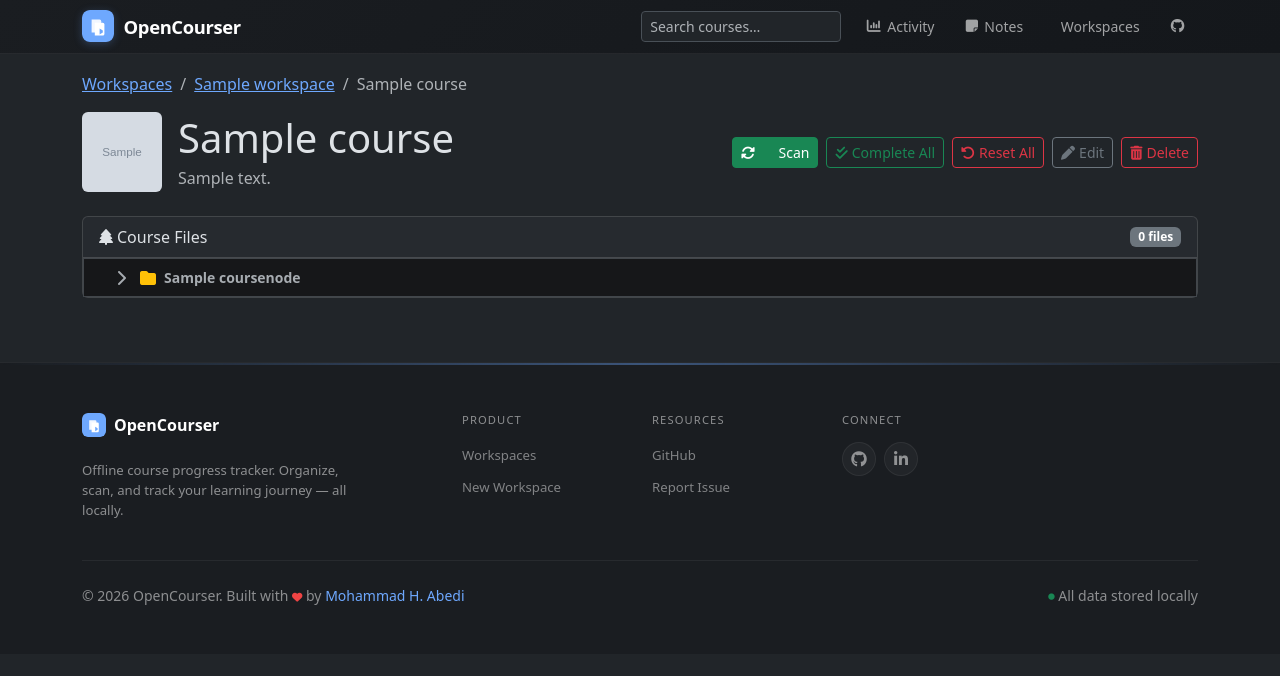
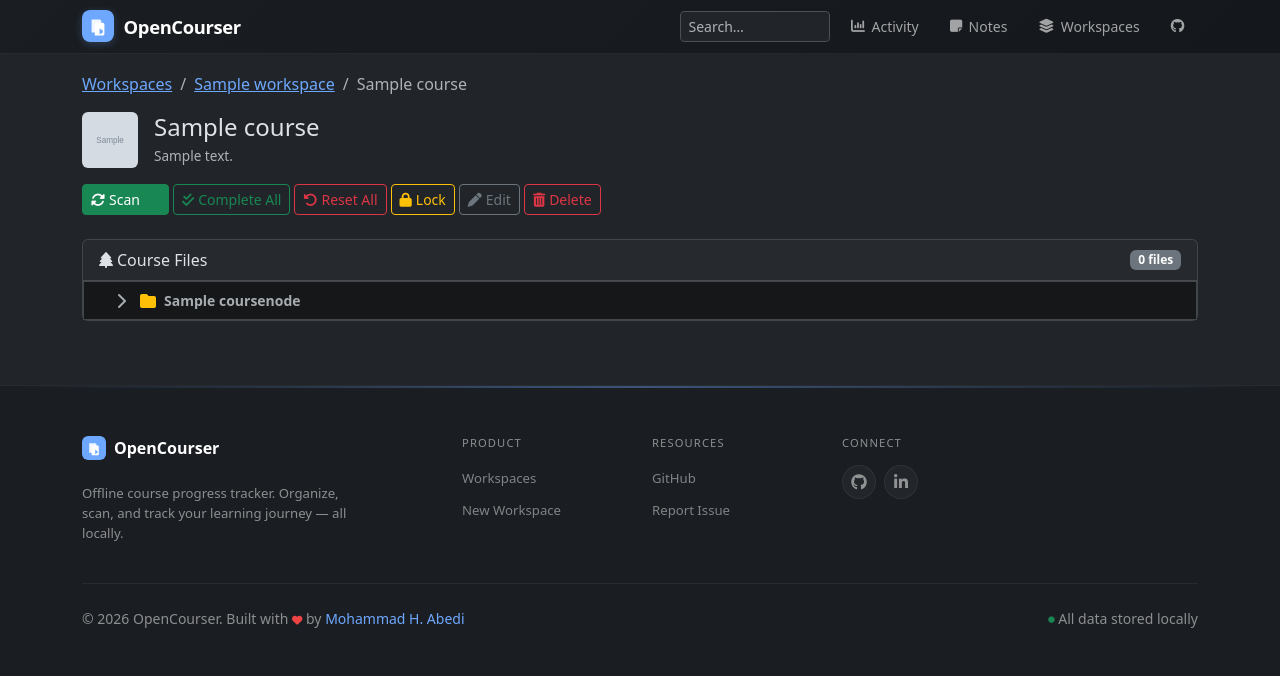
Before and after one commit to abedimhosein/open-courser, a Django app: page /courses/1/ in a window 1280 px wide. Shown: the top 676 px of the page. Run offline with Django 5.2, Linux system fonts and the light colour scheme; tables that the repository leaves empty hold one stand-in row (values such as "Sample post"); grey boxes marked "Sample" are stand-in pictures; data that the repository does not hold is empty; some libraries are stand-ins or nearby versions.

Commit message:
add lock for course

```diff
--- a/apps/courses/models.py
+++ b/apps/courses/models.py
@@ -22,6 +22,7 @@ class Course(models.Model):
     description = models.TextField(blank=True, default="")
     root_path = models.CharField(max_length=1024)
     cover_image = models.ImageField(upload_to=_cover_upload_path, blank=True)
+    locked = models.BooleanField(default=False)
     created_at = models.DateTimeField(auto_now_add=True)
     updated_at = models.DateTimeField(default=timezone.now, blank=True)
 
--- a/apps/courses/urls.py
+++ b/apps/courses/urls.py
@@ -8,6 +8,7 @@ urlpatterns = [
     path("<int:pk>/edit/", views.course_edit, name="course_edit"),
     path("<int:pk>/delete/", views.course_delete, name="course_delete"),
     path("<int:pk>/scan/", views.course_scan, name="course_scan"),
+    path("<int:pk>/toggle-lock/", views.course_toggle_lock, name="course_toggle_lock"),
     path("<int:pk>/complete-all/", views.course_complete_all, name="course_complete_all"),
     path("<int:pk>/reset-all/", views.course_reset_all, name="course_reset_all"),
     path("<int:pk>/progress/", views.course_progress_partial, name="course_progress_partial"),
--- a/apps/courses/views.py
+++ b/apps/courses/views.py
@@ -14,14 +14,14 @@ from apps.progress.services.tracker import (
     mark_completed,
     reset_file_progress,
 )
-from domain.skills.storage_mapping import resolve_absolute
+from domain.skills.storage_mapping import resolve_absolute, MissingRootError
 from domain.skills.media_understanding import discover_subtitles
 
 
 class CourseEditForm(ModelForm):
     class Meta:
         model = Course
-        fields = ["workspace", "title", "cover_image", "description"]
+        fields = ["workspace", "title", "cover_image", "description", "locked"]
 
 
 def _build_node_tree(nodes):
@@ -140,7 +140,21 @@ def course_delete(request: WSGIRequest, pk: int) -> HttpResponse:
 def course_scan(request: WSGIRequest, pk: int) -> HttpResponse:
     """Scan a single course and reload the page."""
     course = get_object_or_404(Course.objects.select_related("workspace"), pk=pk)
+    if course.locked:
+        response = HttpResponse()
+        response["HX-Refresh"] = "true"
+        return response
     scan_course(course)
+    response = HttpResponse()
+    response["HX-Refresh"] = "true"
+    return response
+
+
+def course_toggle_lock(request: WSGIRequest, pk: int) -> HttpResponse:
+    """Toggle the lock state of a course."""
+    course = get_object_or_404(Course, pk=pk)
+    course.locked = not course.locked
+    course.save(update_fields=["locked"])
     response = HttpResponse()
     response["HX-Refresh"] = "true"
     return response
@@ -266,14 +280,32 @@ def _toggle_node_completion(node: CourseNode) -> None:
 
 def file_detail(request: WSGIRequest, course_pk: int, node_pk: int) -> HttpResponse:
     """View a single course file node."""
+    from pathlib import Path as FilePath
+
     course = get_object_or_404(Course, pk=course_pk)
     node = get_object_or_404(CourseNode, pk=node_pk, course=course)
 
-    absolute_path = resolve_absolute(course.root_path, node.relative_path)
+    error = None
+    absolute_path = None
+
+    try:
+        absolute_path = resolve_absolute(course.root_path, node.relative_path)
+        if not FilePath(absolute_path).exists():
+            # Fallback: search for file by name in root directory
+            root_path = FilePath(course.root_path).resolve()
+            if root_path.exists():
+                for file_path in root_path.rglob(node.name):
+                    if file_path.is_file():
+                        absolute_path = file_path
+                        break
+            if not FilePath(absolute_path).exists():
+                error = "File not found on disk. The course may need to be re-scanned."
+    except MissingRootError:
+        error = "Course root directory not found. The course may need to be re-scanned."
 
     metadata_model = None
     subtitles = []
-    if node.file_type in ("video", "audio"):
+    if absolute_path and FilePath(absolute_path).exists() and node.file_type in ("video", "audio"):
         metadata_model = extract_and_save_metadata(node)
         subtitles = discover_subtitles(absolute_path, course.root_path)
 
@@ -285,9 +317,10 @@ def file_detail(request: WSGIRequest, course_pk: int, node_pk: int) -> HttpRespo
         {
             "course": course,
             "file": node,
-            "file_path": str(absolute_path),
+            "file_path": str(absolute_path) if absolute_path and FilePath(absolute_path).exists() else None,
             "metadata": metadata_model,
             "subtitles": subtitles,
             "progress": progress,
+            "error": error,
         },
     )
--- a/templates/base.html
+++ b/templates/base.html
@@ -138,15 +138,15 @@
             <div class="d-flex align-items-center justify-content-between">
                 <a class="oc-brand" href="{% url 'workspace_list' %}">
                     <img src="{% static 'logo.svg' %}" alt="OpenCourser">
-                    <span class="d-none d-sm-inline">OpenCourser</span>
+                    <span class="d-none d-md-inline">OpenCourser</span>
                 </a>
-                <div class="d-flex align-items-center gap-1">
-                    <form class="d-none d-sm-flex me-2" action="{% url 'course_search' %}" method="get">
+                <div class="d-flex align-items-center gap-2">
+                    <form class="d-none d-sm-flex" action="{% url 'course_search' %}" method="get">
                         <input type="search" class="form-control form-control-sm" name="q"
-                               placeholder="Search courses…" value="{{ request.GET.q|default:'' }}"
-                               style="width: 200px;">
+                               placeholder="Search…" value="{{ request.GET.q|default:'' }}"
+                               style="width: 150px;">
                     </form>
-                    <div class="d-none d-sm-flex align-items-center gap-1">
+                    <div class="d-none d-lg-flex align-items-center gap-1">
                         <a class="oc-nav-link" href="{% url 'activity' %}">
                             <i class="fa-solid fa-chart-column"></i> Activity
                         </a>
@@ -154,11 +154,22 @@
                             <i class="fa-solid fa-sticky-note"></i> Notes
                         </a>
                         <a class="oc-nav-link" href="{% url 'workspace_list' %}">
-                            <i class="fa-solid fa-grid-2"></i> Workspaces
+                            <i class="fa-solid fa-layer-group"></i> Workspaces
                         </a>
                         <a class="oc-nav-link" href="https://github.com/abedimhosein/open-courser" target="_blank" rel="noopener">
                             <i class="fa-brands fa-github"></i>
                         </a>
+                    </div>
+                    <div class="d-none d-sm-flex d-lg-none dropdown">
+                        <button class="btn btn-sm btn-outline-secondary dropdown-toggle" type="button" data-bs-toggle="dropdown">
+                            <i class="fa-solid fa-bars"></i>
+                        </button>
+                        <ul class="dropdown-menu dropdown-menu-end">
+                            <li><a class="dropdown-item" href="{% url 'activity' %}"><i class="fa-solid fa-chart-column me-2"></i>Activity</a></li>
+                            <li><a class="dropdown-item" href="{% url 'notes_search' %}"><i class="fa-solid fa-sticky-note me-2"></i>Notes</a></li>
+                            <li><a class="dropdown-item" href="{% url 'workspace_list' %}"><i class="fa-solid fa-layer-group me-2"></i>Workspaces</a></li>
+                            <li><a class="dropdown-item" href="https://github.com/abedimhosein/open-courser" target="_blank" rel="noopener"><i class="fa-brands fa-github me-2"></i>GitHub</a></li>
+                        </ul>
                     </div>
                     <div class="d-sm-none dropdown">
                         <button class="btn btn-sm btn-outline-secondary dropdown-toggle" type="button" data-bs-toggle="dropdown">
@@ -168,13 +179,13 @@
                             <li>
                                 <form class="px-3 py-1" action="{% url 'course_search' %}" method="get">
                                     <input type="search" class="form-control form-control-sm" name="q"
-                                           placeholder="Search courses…" value="{{ request.GET.q|default:'' }}">
+                                           placeholder="Search…" value="{{ request.GET.q|default:'' }}">
                                 </form>
                             </li>
                             <li><hr class="dropdown-divider"></li>
                             <li><a class="dropdown-item" href="{% url 'activity' %}"><i class="fa-solid fa-chart-column me-2"></i>Activity</a></li>
                             <li><a class="dropdown-item" href="{% url 'notes_search' %}"><i class="fa-solid fa-sticky-note me-2"></i>Notes</a></li>
-                            <li><a class="dropdown-item" href="{% url 'workspace_list' %}"><i class="fa-solid fa-grid-2 me-2"></i>Workspaces</a></li>
+                            <li><a class="dropdown-item" href="{% url 'workspace_list' %}"><i class="fa-solid fa-layer-group me-2"></i>Workspaces</a></li>
                             <li><a class="dropdown-item" href="https://github.com/abedimhosein/open-courser" target="_blank" rel="noopener"><i class="fa-brands fa-github me-2"></i>GitHub</a></li>
                         </ul>
                     </div>
--- a/templates/courses/detail.html
+++ b/templates/courses/detail.html
@@ -12,40 +12,56 @@
     </ol>
 </nav>
 
-<div class="d-flex flex-column flex-sm-row justify-content-between align-items-start align-items-sm-center mb-4 gap-2">
-    <div class="d-flex align-items-center gap-3 min-w-0">
+<div class="mb-4">
+    <div class="d-flex align-items-center gap-3 mb-3">
         {% if course.cover_image %}
         <img src="{{ course.cover_image.url }}" alt="" class="rounded flex-shrink-0"
-             style="width: 80px; height: 80px; object-fit: cover;">
+             style="width: 56px; height: 56px; object-fit: cover;">
         {% endif %}
-        <div>
-            <h1 class="text-break mb-1">{{ course.title }}</h1>
+        <div class="flex-grow-1 min-w-0">
+            <h1 class="mb-0" style="font-size: 1.5rem; white-space: nowrap; overflow: hidden; text-overflow: ellipsis;">
+                {{ course.title }}
+                {% if course.locked %}
+                <i class="fa-solid fa-lock ms-2" style="color: var(--accent); font-size: 0.6em;"></i>
+                {% endif %}
+            </h1>
             {% if course.description %}
-            <p class="text-muted mb-0">{{ course.description }}</p>
+            <p class="text-muted mb-0 mt-1" style="font-size: 0.85rem;">{{ course.description }}</p>
             {% endif %}
         </div>
     </div>
-    <div class="flex-shrink-0 d-flex flex-wrap gap-2">
-        <button class="btn btn-success btn-sm"
+    <div class="d-flex flex-wrap gap-1">
+        <button class="btn btn-sm {% if course.locked %}btn-outline-secondary{% else %}btn-success{% endif %}"
+                title="{% if course.locked %}Course is locked{% else %}Scan for new files{% endif %}"
+                {% if course.locked %}disabled{% endif %}
                 hx-post="{% url 'course_scan' course.pk %}"
                 hx-target="main.container"
                 hx-swap="outerHTML"
                 hx-indicator="#course-scan-spinner">
-            <i class="fa-solid fa-rotate me-1"></i><span id="course-scan-spinner" class="spinner-border spinner-border-sm htmx-indicator" role="status"></span>
-            Scan
+            <i class="fa-solid fa-rotate me-1"></i>Scan<span id="course-scan-spinner" class="spinner-border spinner-border-sm htmx-indicator ms-1" role="status"></span>
         </button>
         <button class="btn btn-outline-success btn-sm"
+                title="Mark all files as completed"
                 hx-post="{% url 'course_complete_all' course.pk %}"
                 hx-confirm="Mark all files as completed?">
             <i class="fa-solid fa-check-double me-1"></i>Complete All
         </button>
         <button class="btn btn-outline-danger btn-sm"
+                title="Reset progress for all files"
                 hx-post="{% url 'course_reset_all' course.pk %}"
                 hx-confirm="Reset progress for all files?">
             <i class="fa-solid fa-rotate-left me-1"></i>Reset All
         </button>
-        <a href="{% url 'course_edit' course.pk %}" class="btn btn-outline-secondary btn-sm"><i class="fa-solid fa-pen me-1"></i>Edit</a>
-        <a href="{% url 'course_delete' course.pk %}" class="btn btn-outline-danger btn-sm"><i class="fa-solid fa-trash-can me-1"></i>Delete</a>
+        <button class="btn btn-sm {% if course.locked %}btn-warning{% else %}btn-outline-warning{% endif %}"
+                title="{% if course.locked %}Unlock course{% else %}Lock course to prevent scanning{% endif %}"
+                hx-post="{% url 'course_toggle_lock' course.pk %}"
+                hx-target="main.container"
+                hx-swap="outerHTML"
+                hx-confirm="{% if course.locked %}Unlock this course?{% else %}Lock this course? Scanning will be disabled.{% endif %}">
+            <i class="fa-solid fa-{% if course.locked %}lock-open{% else %}lock{% endif %} me-1"></i>{% if course.locked %}Unlock{% else %}Lock{% endif %}
+        </button>
+        <a href="{% url 'course_edit' course.pk %}" class="btn btn-outline-secondary btn-sm" title="Edit course"><i class="fa-solid fa-pen me-1"></i>Edit</a>
+        <a href="{% url 'course_delete' course.pk %}" class="btn btn-outline-danger btn-sm" title="Delete course"><i class="fa-solid fa-trash-can me-1"></i>Delete</a>
     </div>
 </div>
 
```
Also changed, not shown: apps/media/views.py (+11 -2 lines), templates/courses/edit.html (+11 -0 lines), templates/courses/file_detail.html (+18 -0 lines), apps/courses/migrations/0004_course_locked.py (added).
